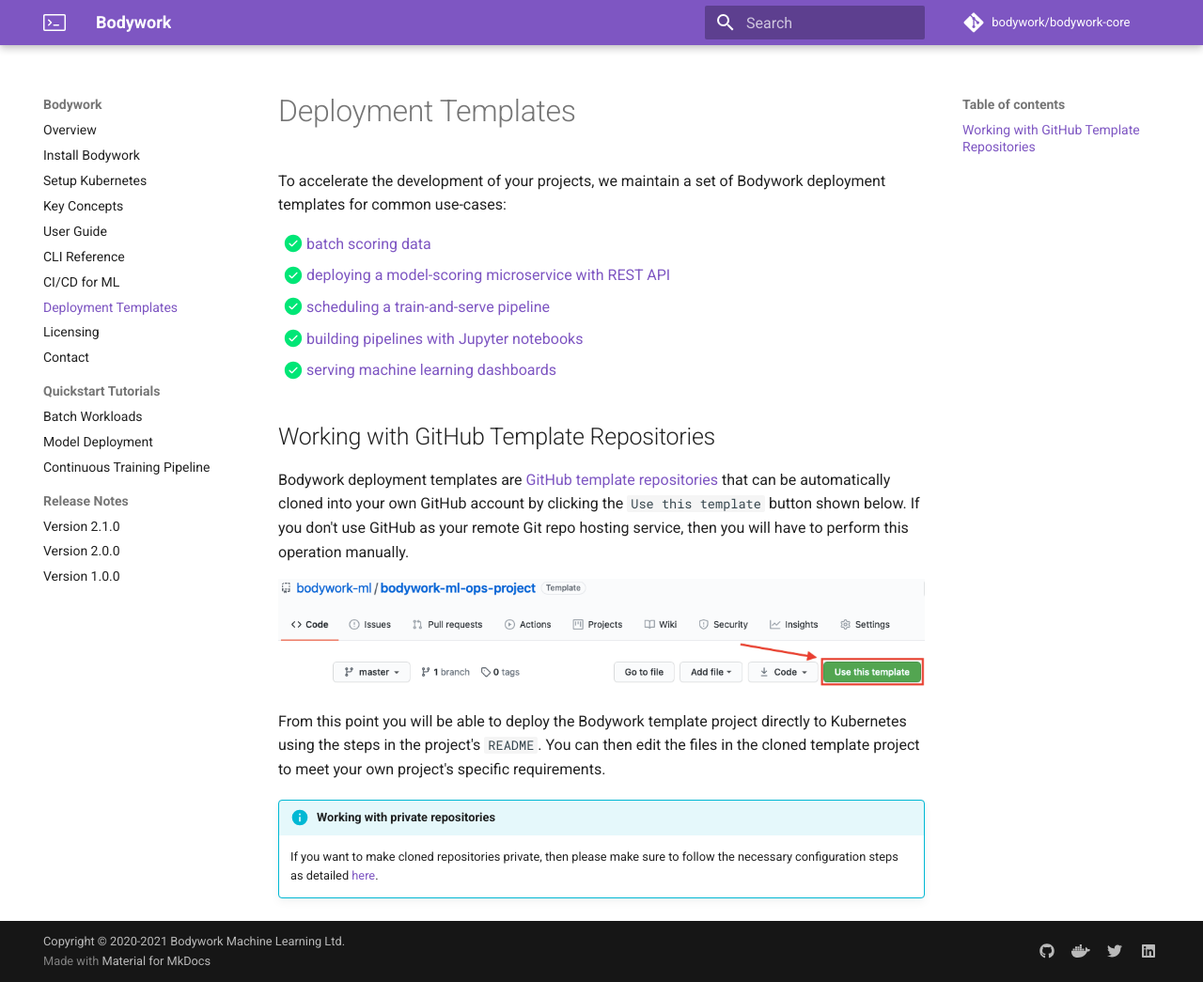
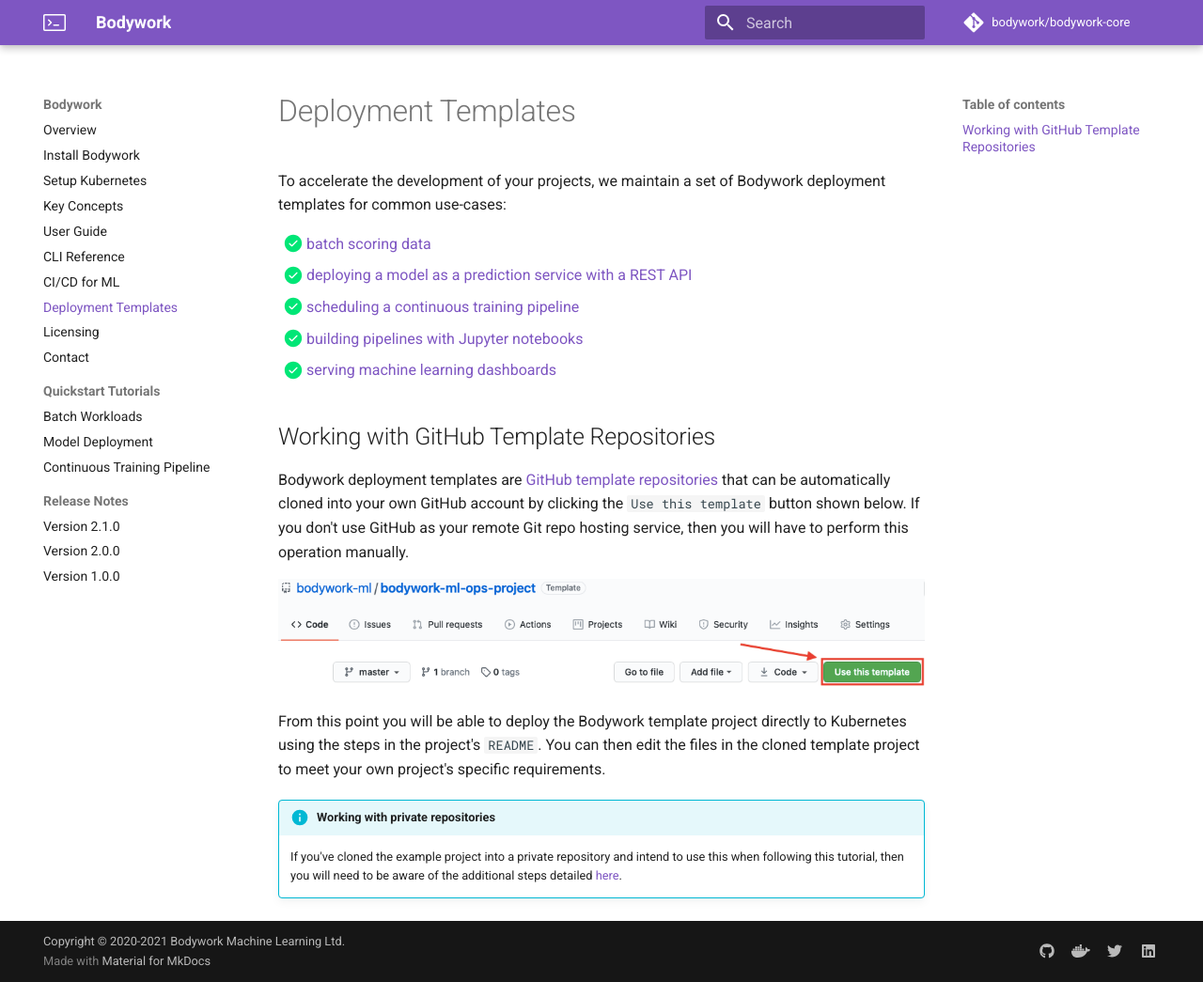
Before and after one commit to bodywork-ml/bodywork-docs, an MkDocs documentation site: the page built from docs/template_projects.md, in a window 1280 px wide and 1045 px high. Shown: the whole window at 94% size. Built offline with MkDocs 1.6.1 and Material for MkDocs 9.7.7, drawn with Linux system fonts in a browser that asks for light colours; comment, search, counter and statistics services are not loaded.

Commit message:
Final amendments

```diff
--- a/docs/template_projects.md
+++ b/docs/template_projects.md
@@ -3,8 +3,8 @@
 To accelerate the development of your projects, we maintain a set of Bodywork deployment templates for common use-cases:
 
 * [x] [batch scoring data](https://github.com/bodywork-ml/bodywork-batch-job-project)
-* [x] [deploying a model-scoring microservice with REST API](https://github.com/bodywork-ml/bodywork-serve-model-project)
-* [x] [scheduling a train-and-serve pipeline](https://github.com/bodywork-ml/bodywork-ml-pipeline-project)
+* [x] [deploying a model as a prediction service with a REST API](https://github.com/bodywork-ml/bodywork-serve-model-project)
+* [x] [scheduling a continuous training pipeline](https://github.com/bodywork-ml/bodywork-ml-pipeline-project)
 * [x] [building pipelines with Jupyter notebooks](https://github.com/bodywork-ml/bodywork-jupyter-pipeline-project)
 * [x] [serving machine learning dashboards](https://github.com/bodywork-ml/bodywork-ml-dashboard-project)
 
@@ -17,4 +17,4 @@ Bodywork deployment templates are [GitHub template repositories](https://docs.gi
 From this point you will be able to deploy the Bodywork template project directly to Kubernetes using the steps in the project's `README`. You can then edit the files in the cloned template project to meet your own project's specific requirements.
 
 !!! info "Working with private repositories"
-    If you want to make cloned repositories private, then please make sure to follow the necessary configuration steps as detailed [here](user_guide.md#working-with-private-git-repositories-using-ssh).
+    If you've cloned the example project into a private repository and intend to use this when following this tutorial, then you will need to be aware of the additional steps detailed [here](user_guide.md#private-git-repositories).
```
Also changed, not shown: docs/contact.md (+1 -1 lines).
